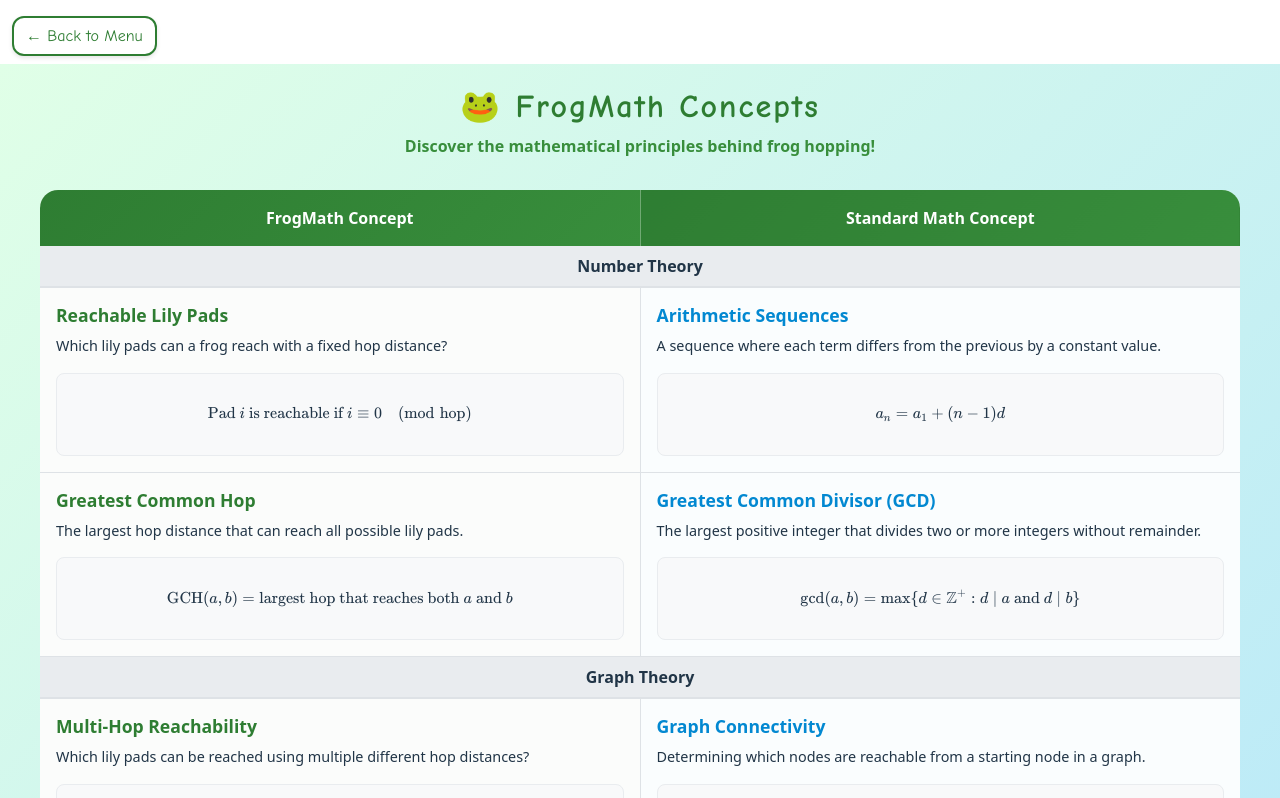
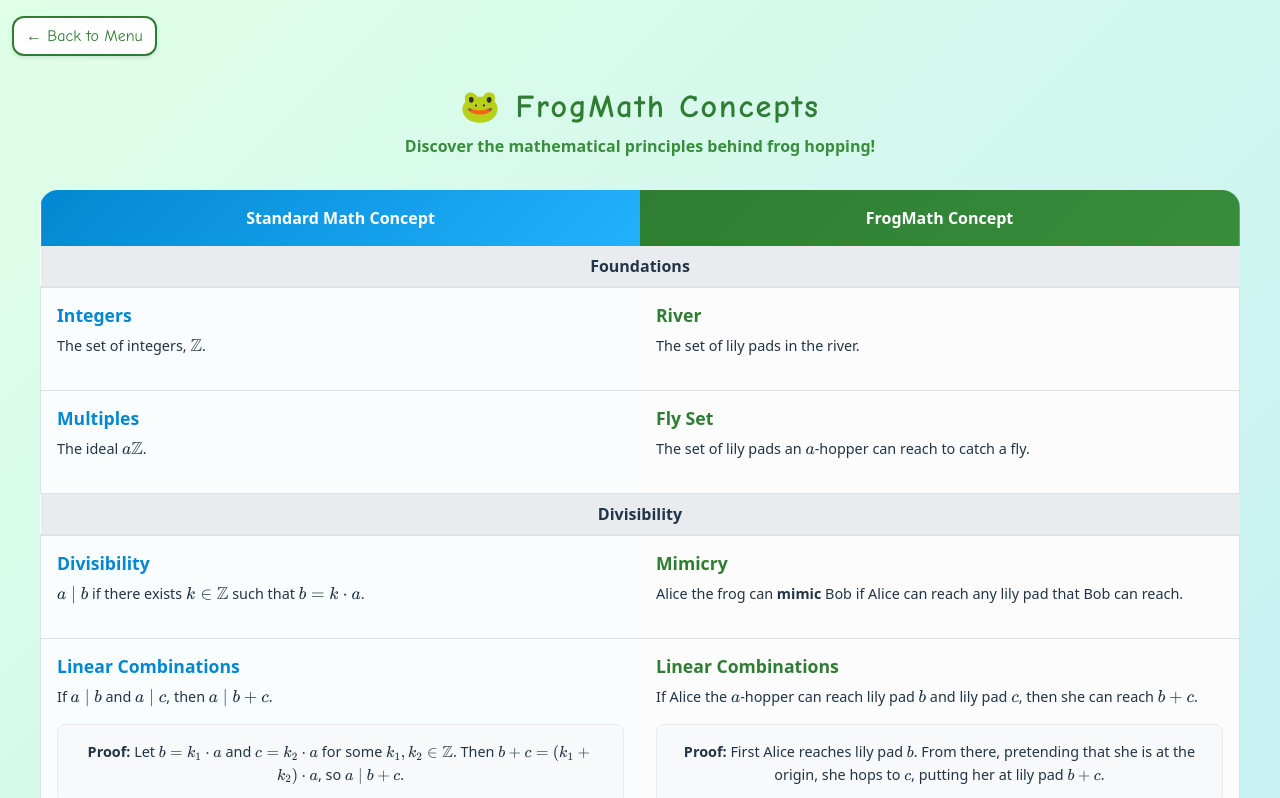
Before and after one commit to aadjones/frog-math, a website built with Vite: page index.html in a window 1280 px wide. Both pictures are taken after a click on the button "📚 Math Concepts". Shown: the top 798 px of the page. Built offline with nearby package versions, Linux system fonts and the light colour scheme.

Commit message:
first draft of concepts

```diff
--- a/src/concepts.ts
+++ b/src/concepts.ts
@@ -6,84 +6,186 @@ export interface MathConcept {
   standardMathDescription: string;
   frogMathFormula: string;
   standardMathFormula: string;
-  category: "number-theory" | "combinatorics" | "graph-theory" | "optimization";
+  category: "foundations" | "divisibility" | "euclid" | "mod-arithmetic";
 }
 
 export const mathConcepts: MathConcept[] = [
   {
-    id: "reachable-pads",
-    frogMathName: "Reachable Lily Pads",
-    standardMathName: "Arithmetic Sequences",
-    frogMathDescription:
-      "Which lily pads can a frog reach with a fixed hop distance?",
-    standardMathDescription:
-      "A sequence where each term differs from the previous by a constant value.",
-    frogMathFormula:
-      "\\text{Pad } i \\text{ is reachable if } i \\equiv 0 \\pmod{\\text{hop}}",
-    standardMathFormula: "a_n = a_1 + (n-1)d",
-    category: "number-theory",
+    id: "pads",
+    frogMathName: "River",
+    standardMathName: "Integers",
+    frogMathDescription: "The set of lily pads in the river.",
+    standardMathDescription: "The set of integers, $\\mathbb{Z}$.",
+    category: "foundations",
+    frogMathFormula: "",
+    standardMathFormula: "",
   },
   {
-    id: "gcd",
-    frogMathName: "Greatest Common Hop",
-    standardMathName: "Greatest Common Divisor (GCD)",
+    id: "fly-set",
+    frogMathName: "Fly Set",
+    standardMathName: "Multiples",
     frogMathDescription:
-      "The largest hop distance that can reach all possible lily pads.",
-    standardMathDescription:
-      "The largest positive integer that divides two or more integers without remainder.",
-    frogMathFormula:
-      "\\text{GCH}(a,b) = \\text{largest hop that reaches both } a \\text{ and } b",
-    standardMathFormula:
-      "\\gcd(a,b) = \\max\\{d \\in \\mathbb{Z}^+ : d \\mid a \\text{ and } d \\mid b\\}",
-    category: "number-theory",
+      "The set of lily pads an $a$-hopper can reach to catch a fly.",
+    standardMathDescription: "The ideal $a\\mathbb{Z}$.",
+    category: "foundations",
+    frogMathFormula: "",
+    standardMathFormula: "",
   },
   {
-    id: "multi-hop-reachability",
-    frogMathName: "Multi-Hop Reachability",
-    standardMathName: "Graph Connectivity",
+    id: "mimicry",
+    frogMathName: "Mimicry",
+    standardMathName: "Divisibility",
     frogMathDescription:
-      "Which lily pads can be reached using multiple different hop distances?",
+      "Alice the frog can <b>mimic</b> Bob if Alice can reach any lily pad that Bob can reach.",
     standardMathDescription:
-      "Determining which nodes are reachable from a starting node in a graph.",
-    frogMathFormula:
-      "R(s,H) = \\{p : \\text{pad } p \\text{ reachable from } s \\text{ using hops } H\\}",
-    standardMathFormula:
-      "C(v) = \\{u \\in V : \\text{path exists from } v \\text{ to } u\\}",
-    category: "graph-theory",
+      "$a \\mid b$ if there exists $k \\in \\mathbb{Z}$ such that $b = k \\cdot a$.",
+    category: "divisibility",
+    frogMathFormula: "",
+    standardMathFormula: "",
   },
   {
-    id: "optimal-path",
-    frogMathName: "Optimal Frog Path",
-    standardMathName: "Shortest Path Problem",
+    id: "linear-combinations",
+    frogMathName: "Linear Combinations",
+    standardMathName: "Linear Combinations",
     frogMathDescription:
-      "Finding the minimum number of hops to reach a target lily pad.",
+      "If Alice the $a$-hopper can reach lily pad $b$ and lily pad $c$, then she can reach $b + c$.",
     standardMathDescription:
-      "Finding the path with minimum cost between two vertices in a graph.",
+      "If $a \\mid b$ and $a \\mid c$, then $a \\mid b + c$.",
+    category: "divisibility",
     frogMathFormula:
-      "\\min\\{|P| : P \\text{ is a path from start to target}\\}",
+      "<b>Proof:</b> First Alice reaches lily pad $b$. From there, pretending that she is at the origin, she hops to $c$, putting her at lily pad $b + c$.",
     standardMathFormula:
-      "\\min\\{\\sum_{e \\in P} w(e) : P \\text{ is a path from } s \\text{ to } t\\}",
-    category: "optimization",
+      "<b>Proof:</b> Let $b = k_1 \\cdot a$ and $c = k_2 \\cdot a$ for some $k_1, k_2 \\in \\mathbb{Z}$. Then $b + c = (k_1 + k_2) \\cdot a$, so $a \\mid b + c$.",
   },
   {
-    id: "hop-combinations",
-    frogMathName: "Hop Combinations",
-    standardMathName: "Linear Combinations",
+    id: "primes",
+    frogMathName: "Immimicable frogs",
+    standardMathName: "Prime numbers",
     frogMathDescription:
-      "How many different ways can a frog combine different hop distances?",
+      "Percy the $p$-hopper ($p > 1$) is <b>immimicable</b> if he can only be mimicked by $1$-hoppers or $p$-hoppers.",
     standardMathDescription:
-      "Expressing a number as a sum of multiples of given numbers.",
+      "A prime number $p$ is a number that has exactly two distinct positive divisors: $1$ and $p$.",
+    category: "divisibility",
+    frogMathFormula: "",
+    standardMathFormula: "",
+  },
+  {
+    id: "primes-factors",
+    frogMathName: "Fundamental Theorem of Mimicry",
+    standardMathName: "Existence of prime factors",
+    frogMathDescription:
+      "Every frog, other than a $1$-hopper, can be mimicked by an immimicable frog.",
+    standardMathDescription:
+      "Every integer greater than $1$ can be written as a product of prime numbers.",
+    category: "divisibility",
+    frogMathFormula: "",
+    standardMathFormula: "",
+  },
+  {
+    id: "multi-hoppers",
+    frogMathName: "Multihoppers",
+    standardMathName: "Linear Diophantine Equations",
+    frogMathDescription:
+      "A baby frog whose parents are $a$-hoppers and $b$-hoppers is an $(a, b)$-multihopper.",
+    standardMathDescription:
+      "The ideal generated by $a$ and $b$ is the set of all linear combinations of $a$ and $b$.",
+    category: "euclid",
+    frogMathFormula: "",
+    standardMathFormula: "",
+  },
+  {
+    id: "euclid",
+    frogMathName: "The Euclidean Algorithm",
+    standardMathName: "The Euclidean Algorithm",
+    frogMathDescription:
+      "The process of discovering the smallest hop that an $(a, b)$-multihopper can mimic.",
+    standardMathDescription:
+      "The algorithm that recursively divides the larger number by the smaller number and takes the remainder.",
+    category: "euclid",
     frogMathFormula:
-      "\\text{Target} = \\sum_{i=1}^{n} k_i \\cdot \\text{hop}_i",
+      "<b>Motivation:</b> An $(a,b)$-multihopper can mimic an $a-b$ hop, so it can mimic a $(b, a-b)$-hopper. Repeat this process until the two hop amounts are the same.",
+    standardMathFormula: "",
+  },
+  {
+    id: "euclid",
+    frogMathName: "Fundamental Theorem of Multihoppers",
+    standardMathName: "Bézout's Identity",
+    frogMathDescription:
+      "The relationship between the fly set of a multihopper and the fly set of a single-hopper.",
+    standardMathDescription:
+      "If $a$ and $b$ have greatest common divisor $d$, then the integers of the form $ax + by$ are exactly the multiples of $d$.",
+    category: "euclid",
+    frogMathFormula:
+      "<b>Motivation:</b> Apply the Euclidean algorithm to the $(a,b)$ multihopper until it is reduced to mimicking a $(d, d)$-hopper.",
+    standardMathFormula: "",
+  },
+  {
+    id: "mods",
+    frogMathName: "Pond Hoppers",
+    standardMathName: "Modular Arithmetic",
+    frogMathDescription:
+      "Frogs hopping around a circular pond of $n$ lily pads.",
+    standardMathDescription: "Arithmetic with remainders when dividing by $n$.",
+    category: "mod-arithmetic",
+    frogMathFormula: "",
+    standardMathFormula: "",
+  },
+  {
+    id: "congruences",
+    frogMathName: "Congruences",
+    standardMathName: "Congruences",
+    frogMathDescription:
+      "$a \\equiv b \\pmod{n}$ if an $n$-hopping river frog can get from lily pad $a$ to $b$.",
+    standardMathDescription:
+      "$a \\equiv b \\pmod{n}$ if $a$ and $b$ have the same remainder when divided by $n$.",
+    category: "mod-arithmetic",
+    frogMathFormula: "",
+    standardMathFormula: "",
+  },
+  {
+    id: "congruences-properties",
+    frogMathName: "Flügenfröger",
+    standardMathName: "Multiplicative Inverses",
+    frogMathDescription:
+      "An $a$-hopper on the $n$-pond is a <b>flügenfrögen</b> if he can reach any lily pad.",
+    standardMathDescription:
+      "$a$ has a multiplicative inverse modulo $n$ if there exists an integer $b$ such that $ab \\equiv 1 \\pmod{n}$.",
+    category: "mod-arithmetic",
+    frogMathFormula: "",
+    standardMathFormula: "",
+  },
+  {
+    id: "congruences-properties",
+    frogMathName: "Flügenfröger Closure",
+    standardMathName: "Properties of Multiplicative Inverses",
+    frogMathDescription: "The product of two flügenfröger is a flügenfrögen.",
+    standardMathDescription:
+      "If $a$ and $b$ have multiplicative inverses modulo $n$, then $ab$ has a multiplicative inverse modulo $n$.",
+    category: "mod-arithmetic",
+    frogMathFormula:
+      "<b>Proof:</b> Suppose we are out an an $n$ lily pad pond, and we have two flügenfröger, an $a$-hopper and a $b$-hopper. One day, $a$ and her friend $ab$ start hopping in sync. The $a$-hopper hops until she reaches $1$. The $ab$-hopper therefore reaches $b$. Thus, the $ab$-hopper can mimic a $b$-hopper. Since the $b$-hopper is a flügenfrögen, this means the $ab$-hopper is a flügenfrögen.",
     standardMathFormula:
-      "b = \\sum_{i=1}^{n} x_i a_i \\text{ where } x_i \\in \\mathbb{Z}",
-    category: "combinatorics",
+      "<b>Proof:</b> Let $x$ be the multiplicative inverse of $a$ modulo $n$. Then $ax \\equiv 1 \\pmod{n}$. Let $y$ be the multiplicative inverse of $b$ modulo $n$. Then $by \\equiv 1 \\pmod{n}$. Then $(ab)(yx) \\equiv a(by)x \\equiv ax \\equiv 1 \\pmod{n}$. This means $yx$ is the multiplicative inverse of $ab$ modulo $n$.",
+  },
+  {
+    id: "chinese-remainder-theorem",
+    frogMathName: "The Reunion of the Parents",
+    standardMathName: "Chinese Remainder Theorem",
+    frogMathDescription:
+      "Two frogs that are not co-mimicable on the river can always be reunited.",
+    standardMathDescription:
+      "If $a$ and $b$ are co-prime, then the system of congruences $x \\equiv s \\pmod{a}$ and $x \\equiv t \\pmod{b}$ has a solution.",
+    category: "mod-arithmetic",
+    frogMathFormula:
+      "<b>Proof:</b> Suppose the parents are $a$ and $b$. Since they are not co-mimicable, their baby can make any displacement using a combination of $a$ and $b$ hops. The baby first makes her way over to wherever $a$ is sitting. Then the baby calculates how many $a$ hops and $b$ hops she would need in order to get to wherever $b$ is sitting. Then, the baby and $a$ do a hop-along. After that, $b$ does a reverse hop-along. At the end, everyone is on the same lily pad.",
+    standardMathFormula:
+      "<b>Proof:</b> By Bezout's identity, there exist integers $u$ and $v$ such that $au + bv = 1$. Then let $x = sbv + tau$. Then $x = s(1 - au) + tau = s + (t - s)au$, which shows that $x \\equiv s \\pmod{a}.$ By similar reasoning, $x \\equiv t \\pmod{b}$.",
   },
 ];
 
 export const conceptCategories = {
-  "number-theory": "Number Theory",
-  combinatorics: "Combinatorics",
-  "graph-theory": "Graph Theory",
-  optimization: "Optimization",
+  foundations: "Foundations",
+  divisibility: "Divisibility",
+  euclid: "The Euclidean Algorithm",
+  "mod-arithmetic": "Modular Arithmetic",
 } as const;
--- a/src/styles/base/_typography.scss
+++ b/src/styles/base/_typography.scss
@@ -22,6 +22,7 @@ body {
     sans-serif;
   line-height: 1.5;
   color: map-get($colors, "text");
+  background: linear-gradient(135deg, #e0ffe7 0%, #b3e5fc 100%);
 }
 
 // Heading styles
--- a/src/styles/components/_concepts.scss
+++ b/src/styles/components/_concepts.scss
@@ -4,7 +4,7 @@
 .concepts-wrapper {
   @include flex-container(column);
   min-height: 100vh;
-  background: linear-gradient(135deg, #e0ffe7 0%, #b3e5fc 100%);
+  /* background: linear-gradient(135deg, #e0ffe7 0%, #b3e5fc 100%); */
   padding: map-get($spacing, "xl") map-get($spacing, "md");
   width: 100%;
 
@@ -114,6 +114,12 @@
 
   &--standard {
     border-left: 1px solid rgba(255, 255, 255, 0.3);
+    background: linear-gradient(
+      135deg,
+      map-get($colors, "secondary") 0%,
+      lighten(map-get($colors, "secondary"), 15%) 100%
+    );
+    color: white;
   }
 }
 
--- a/src/ui/concepts.ts
+++ b/src/ui/concepts.ts
@@ -41,17 +41,17 @@ export function mountConcepts(container: HTMLElement) {
   const thead = document.createElement("thead");
   const headerRow = document.createElement("tr");
 
-  const frogHeader = document.createElement("th");
-  frogHeader.textContent = "FrogMath Concept";
-  frogHeader.className = "concepts-table-header concepts-table-header--frog";
-
   const standardHeader = document.createElement("th");
   standardHeader.textContent = "Standard Math Concept";
   standardHeader.className =
     "concepts-table-header concepts-table-header--standard";
 
+  const frogHeader = document.createElement("th");
+  frogHeader.textContent = "FrogMath Concept";
+  frogHeader.className = "concepts-table-header concepts-table-header--frog";
+
+  headerRow.appendChild(standardHeader);
   headerRow.appendChild(frogHeader);
-  headerRow.appendChild(standardHeader);
   thead.appendChild(headerRow);
   table.appendChild(thead);
 
@@ -80,22 +80,20 @@ export function mountConcepts(container: HTMLElement) {
       const conceptRow = document.createElement("tr");
       conceptRow.className = "concepts-concept-row";
 
-      // Frog math column
+      // Standard math column (now first)
+      const standardCell = document.createElement("td");
+      standardCell.className = "concepts-cell concepts-cell--standard";
+      const standardContent = createConceptContent(concept, "standard");
+      standardCell.appendChild(standardContent);
+
+      // Frog math column (now second)
       const frogCell = document.createElement("td");
       frogCell.className = "concepts-cell concepts-cell--frog";
-
       const frogContent = createConceptContent(concept, "frog");
       frogCell.appendChild(frogContent);
 
-      // Standard math column
-      const standardCell = document.createElement("td");
-      standardCell.className = "concepts-cell concepts-cell--standard";
-
-      const standardContent = createConceptContent(concept, "standard");
-      standardCell.appendChild(standardContent);
-
+      conceptRow.appendChild(standardCell);
       conceptRow.appendChild(frogCell);
-      conceptRow.appendChild(standardCell);
       tbody.appendChild(conceptRow);
     });
   });
@@ -122,6 +120,17 @@ function groupConceptsByCategory(
   );
 }
 
+function renderDescriptionWithKatex(text: string): string {
+  // Replace $...$ with rendered KaTeX (non-greedy, supports multiple per line)
+  return text.replace(/\$(.+?)\$/g, (match, math) => {
+    try {
+      return katex.renderToString(math, { throwOnError: false });
+    } catch {
+      return match; // fallback to raw text if KaTeX fails
+    }
+  });
+}
+
 function createConceptContent(
   concept: MathConcept,
   type: "frog" | "standard",
@@ -136,38 +145,30 @@ function createConceptContent(
     type === "frog" ? concept.frogMathName : concept.standardMathName;
   content.appendChild(title);
 
-  // Description
+  // Description (with KaTeX rendering for $...$)
   const description = document.createElement("p");
   description.className = "concept-description";
-  description.textContent =
+  const descText =
     type === "frog"
       ? concept.frogMathDescription
       : concept.standardMathDescription;
+  description.innerHTML = renderDescriptionWithKatex(descText);
   content.appendChild(description);
 
-  // Formula
-  const formulaContainer = document.createElement("div");
-  formulaContainer.className = "concept-formula";
+  // Formula (only if non-empty)
+  const formulaText =
+    type === "frog" ? concept.frogMathFormula : concept.standardMathFormula;
+  if (formulaText && formulaText.trim() !== "") {
+    const formulaContainer = document.createElement("div");
+    formulaContainer.className = "concept-formula";
 
-  const formula = document.createElement("div");
-  formula.className = "formula-display";
+    const formula = document.createElement("div");
+    formula.className = "formula-display";
+    formula.innerHTML = renderDescriptionWithKatex(formulaText);
 
-  try {
-    const formulaText =
-      type === "frog" ? concept.frogMathFormula : concept.standardMathFormula;
-    formula.innerHTML = katex.renderToString(formulaText, {
-      displayMode: true,
-      throwOnError: false,
-      errorColor: "#cc0000",
-    });
-  } catch (error) {
-    console.error("KaTeX rendering error:", error);
-    formula.textContent =
-      type === "frog" ? concept.frogMathFormula : concept.standardMathFormula;
+    formulaContainer.appendChild(formula);
+    content.appendChild(formulaContainer);
   }
-
-  formulaContainer.appendChild(formula);
-  content.appendChild(formulaContainer);
 
   return content;
 }
```
